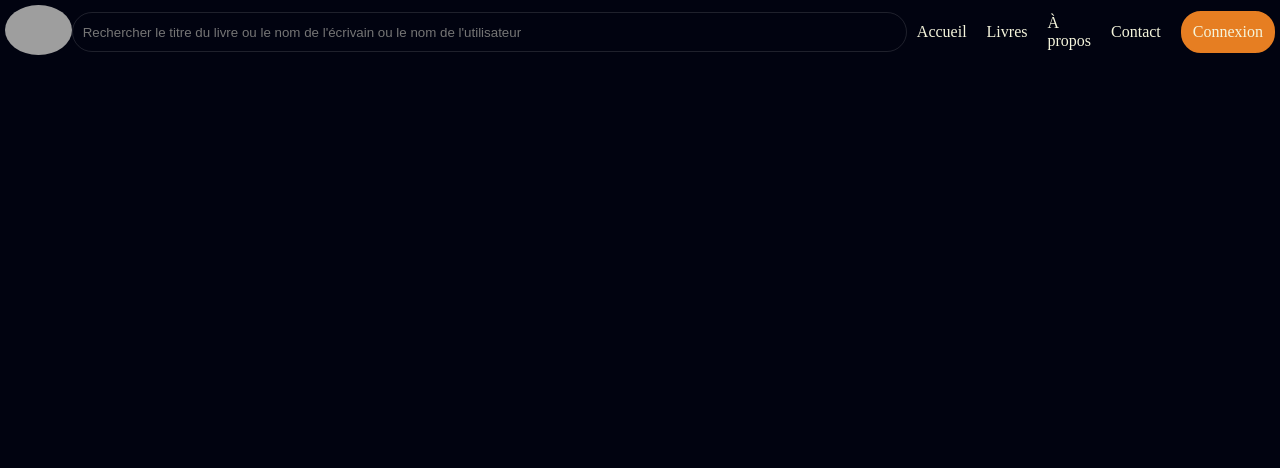
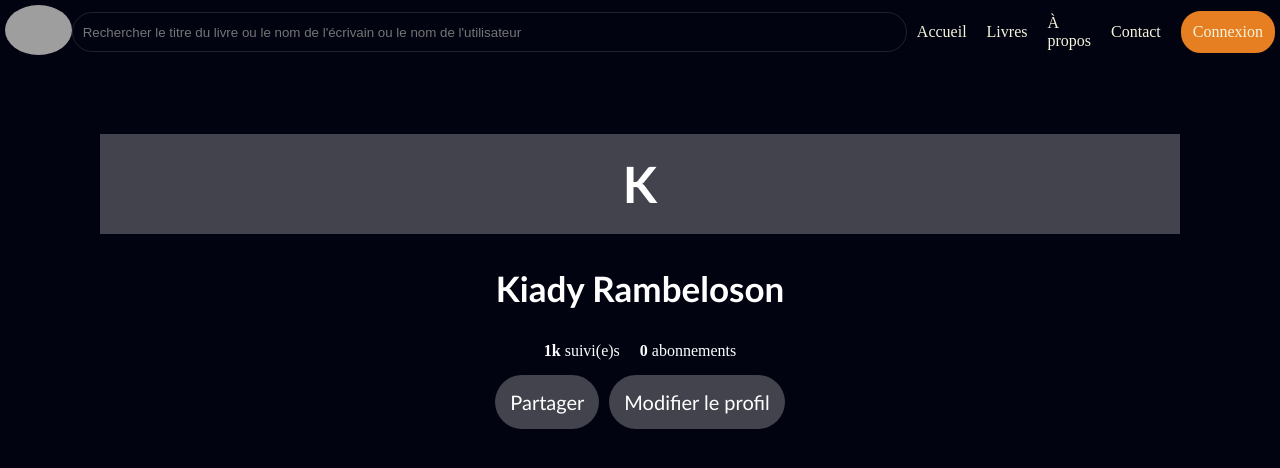
Before and after one commit to KiadyNirina/Bookly, a Vue app in the folder Frontend/: page /profil in a window 1280 px wide. Shown: the top 468 px of the page. Built offline with nearby package versions, Linux system fonts and the light colour scheme; grey boxes are pictures that could not be loaded.

Commit message:
Add profil content

```diff
--- a/Frontend/src/App.vue
+++ b/Frontend/src/App.vue
@@ -61,7 +61,7 @@ export default {
             <input type="search" name="" id="" placeholder="Rechercher le titre du livre ou le nom de l'écrivain ou le nom de l'utilisateur">
         </div>
         <div class="nav-right">
-            <router-link :to="'/profil'" :id="isActive('/profil') ? 'active-link' : ''"><img src="/icons/user.png" alt=""></router-link>
+            <router-link :to="'/profil'" :id="isActive('/profil') ? 'active-link' : ''"><img :src="isActive('/profil') ? '/icons/active/user.png' : '/icons/user.png'" alt=""></router-link>
             <router-link :to="'/settings'" :id="isActive('/settings') ? 'active-link' : ''"><img src="/icons/paramètres.png" alt=""></router-link>
             <button id="button" @click="logout">Deconnexion</button>
         </div>
--- a/Frontend/src/components/UserLogged/UserProfile.vue
+++ b/Frontend/src/components/UserLogged/UserProfile.vue
@@ -1,3 +1,76 @@
 <template>
+    <div class="profil">
+        <h1 id="pdp">K</h1>
+        <!-- <img src="../../../public/icons/user.png" alt=""> -->
+            <h1>Kiady Rambeloson</h1>
+            <div class="followers">
+                <p><b>1k</b> suivi(e)s</p>
+                <p><b>0</b> abonnements</p>
+            </div>
+            <div class="button">
+                <button>Partager</button>
+                <router-link to="">Modifier le profil</router-link>
+            </div>
 
+    </div>
 </template>
+
+<style>
+.profil{
+    margin-left: auto;
+    margin-right: auto;
+    max-width: 1300px;
+    justify-content: center;
+    padding: 100px;
+}
+#pdp {
+    color: white;
+    font-size: 50px;
+    text-align: center;
+    background: rgba(255, 255, 255, 0.253);
+    padding: 20px;
+    width: auto;
+}
+.profil h1{
+    text-align: center;
+    color: white;
+    font-family: 'Gill Sans', 'Gill Sans MT', Calibri, 'Trebuchet MS', sans-serif;
+    font-size: 35px;
+}
+.profil img{
+    height: 120px;
+    border: 1px solid white;
+    border-radius: 100%;
+    display: flex;
+    margin-left: auto;
+    margin-right: auto;
+}
+.followers{
+    display: flex;
+    justify-content: center;
+}
+.followers p{
+    color: white;
+    margin: 10px;
+}
+.button {
+    display: flex;
+    align-items: center;
+    justify-content: center;
+}
+.button button, .button a {
+    font-size: 20px;
+    background: rgba(255, 255, 255, 0.253);
+    text-decoration: none;
+    color: white;
+    padding: 15px;
+    border-radius: 30px;
+    border: none;
+    margin: 5px;
+    font-family: 'Gill Sans', 'Gill Sans MT', Calibri, 'Trebuchet MS', sans-serif;
+}
+.button button:hover, .button a:hover{
+    background: rgb(128, 128, 128);
+    cursor: pointer;
+}
+</style>
--- a/Frontend/src/router/router.js
+++ b/Frontend/src/router/router.js
@@ -18,7 +18,7 @@ const routes = [
     { path: '/signup', component: Signup },
     { path: '/dashboard', component: dashboard },
     { path: '/biblio', component: Biblio },
-    { path: '/user', component: UserProfile },
+    { path: '/profil', component: UserProfile },
 ];
 
 const router = createRouter({
```
